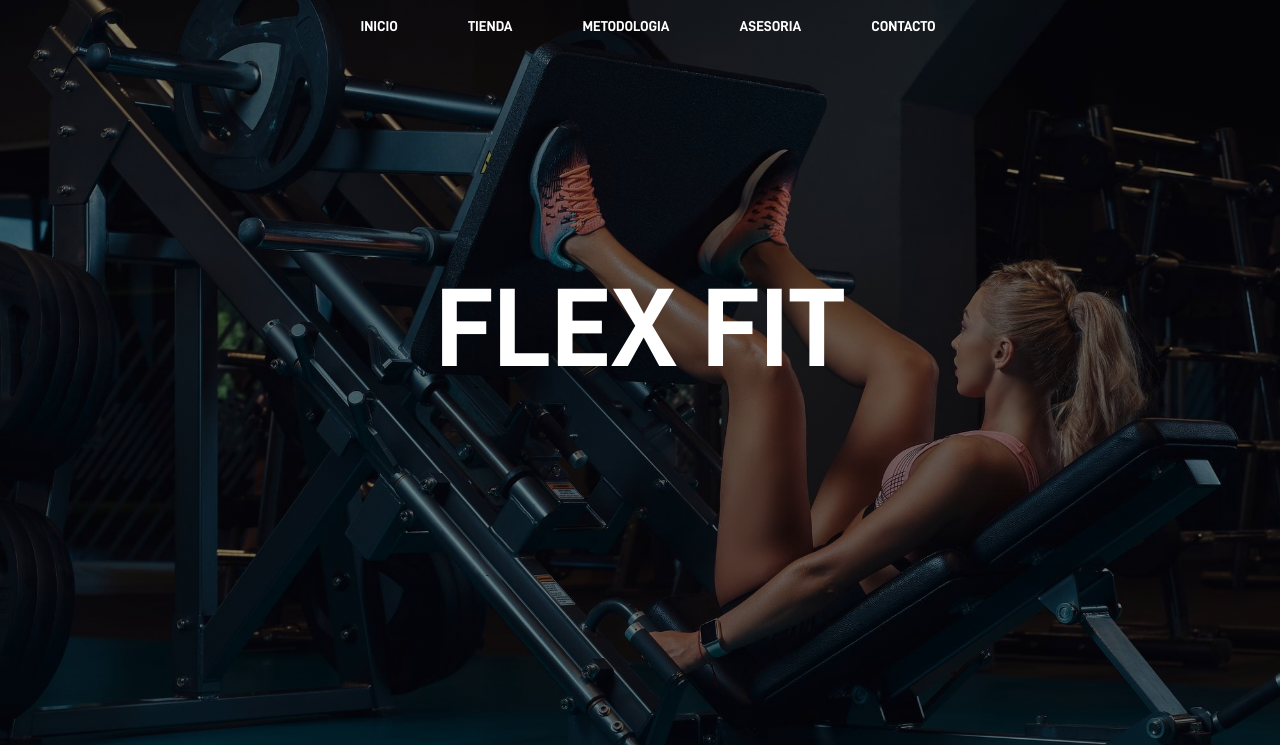
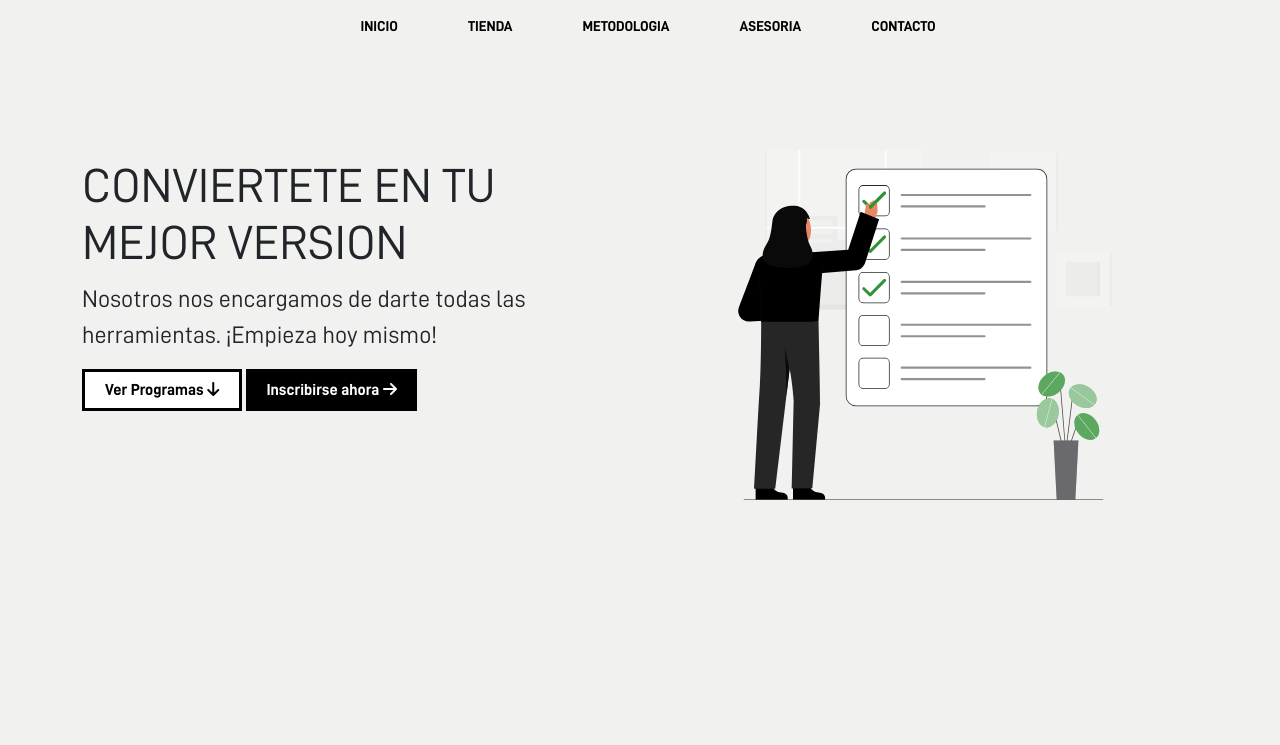
Before and after one commit to MaxiCejasDev/Desarrollo-Web-Coderhouse, a plain HTML site: page page/asesoria.html in a window 1280 px wide. Shown: the top 745 px of the page. Drawn offline with nearby package versions, Linux system fonts and the light colour scheme; files whose address does not match are found by name.

Commit message:
PreEntrega3-Cejas

```diff
--- a/page/asesoria.html
+++ b/page/asesoria.html
@@ -8,6 +8,8 @@
     <link rel="shortcut icon" href="../assets/iconos/logo.png" type="image/x-icon">
     <!--BOOTSTRAP-->
     <link href="https://cdn.jsdelivr.net/npm/bootstrap@5.0.2/dist/css/bootstrap.min.css" rel="stylesheet" integrity="sha384-EVSTQN3/azprG1Anm3QDgpJLIm9Nao0Yz1ztcQTwFspd3yD65VohhpuuCOmLASjC" crossorigin="anonymous">
+    <!--ICONOS-->
+    <script src="https://kit.fontawesome.com/2f4640e6f9.js" crossorigin="anonymous"></script>
     <!--CSS-->
     <link rel="stylesheet" href="../css/style.css">
     <!--ANIMACION-->
@@ -28,29 +30,39 @@
 <body>
   <header class="header__asesoria">
         <!--Nav-->
+        <!--Nav-->
         <nav class="navbar navbar-expand-lg navbar-light">
           <div class="container-fluid">
             <a class="navbar-brand" href="#"></a>
             <button class="navbar-toggler" type="button" data-bs-toggle="collapse" data-bs-target="#navbarNavAltMarkup" aria-controls="navbarNavAltMarkup" aria-expanded="false" aria-label="Toggle navigation">
-                    <span class="navbar-toggler-icon"></span>
+              <span class="navbar-toggler-icon" id="navbar__white-icon"></span>
             </button>
             <div class="collapse navbar-collapse" id="navbarNavAltMarkup">
               <div class="navbar-nav mx-auto">
-                      <a class="nav-link nav__effect" id="nav__link-inicio" aria-current="page" href="../index.html">INICIO</a>
-                      <a class="nav-link nav__effect" id="nav__link-inicio" href="tienda.html">TIENDA</a>
-                      <a class="nav-link nav__effect" id="nav__link-inicio" href="metodo.html">METODOLOGIA</a>
-                      <a class="nav-link nav__effect" id="nav__link-inicio" href="asesoria.html">ASESORIA</a>
-                      <a class="nav-link nav__effect" id="nav__link-inicio" href="contacto.html" tabindex="-1">CONTACTO</a>
+                <a class="nav-link nav__white-link" id="nav__white" aria-current="page" href="../index.html">INICIO</a>
+                <a class="nav-link nav__white-link" id="nav__white" href="tienda.html">TIENDA</a>
+                <a class="nav-link nav__white-link" id="nav__white" href="metodo.html">METODOLOGIA</a>
+                <a class="nav-link nav__white-link" id="nav__white" href="asesoria.html">ASESORIA</a>
+                <a class="nav-link nav__white-link" id="nav__white" href="contacto.html" tabindex="-1">CONTACTO</a>
               </div>
             </div>
           </div>
       </nav>
       <!--HERO-->
-        <section class="hero__asesoria w-100% vh-100">
-          <div class="container-fluid">
-            <div class="row hero__asesoria-text--container">
-                <div class="col-12 d-flex flex-column justify-content-center align-items-center">
-                  <h1 class="hero__asesoria-title">FLEX FIT</h1>
+        <section class="hero__asesoria w-100% vh-100%">
+          <div class="container">
+            <div class="row mt-5">
+              <div class="col-md-6 col-sm-12 mt-5 hero__asesoria-text--container">
+                <h1 class="mt-2 hero__asesoria-title">CONVIERTETE EN TU MEJOR VERSION</h1>
+                <p class="mt-2 hero__asesoria-paragraph">Nosotros nos encargamos de darte todas las herramientas.
+                  ¡Empieza hoy mismo!</p>
+                  <div class="hero__asesoria-button--container mt-4">
+                    <a class="mt-2 hero__asesoria-button1" href="asesoria.html#funcional">Ver Programas <i class="fa-solid fa-arrow-down"></i></a>
+                    <a class="mt-2 hero__asesoria-button2" href="asesoria.html#funcional">Inscribirse ahora <i class="fa-solid fa-arrow-right"></i></a>
+                </div>
+              </div>
+              <div class="col-md-6 col-sm-12 mt-5 hero__asesoria-img--container">
+                <img class="img-fluid hero__asesoria-img" src="../assets/asesoria/heroasesoria.svg" alt="">
               </div>
             </div>
             </div>
@@ -59,7 +71,7 @@
       <!--MAIN-->
       <!--INFO-->
   <main class="asesoria__main">
-    <section class="container pb-5 pt-3 asesoria__info">
+    <section class="container pb-5 pt-5 asesoria__info">
       <div class="row asesoria__info-items--container">
         <div class="asesoria__info-item1 col-md-3  d-flex flex-column justify-content-center align-items-center">
           <img class="mt-3 asesoria__info-img" src="../assets/asesoria/uno.png" alt="Numero uno">
--- a/scss/components/_header-asesoria.scss
+++ b/scss/components/_header-asesoria.scss
@@ -2,29 +2,75 @@
 @import '../base/listas';
 
 
-
 .header__asesoria{
-    background-image: linear-gradient(
-        0deg,
-        rgba(0,0,0,.5),
-        rgba(0,0,0,.5)
-    ), url(../assets/asesoria/asesoria.jpg);
-    background-repeat: no-repeat;
-    background-position: center;
-    background-size: cover;
+  background-color: $bg-color;
+  padding-bottom: 100px;
     .hero__asesoria{
-        .container-fluid{
-            .hero__asesoria-text--container{
-              height: 70vh;
-                  .col-12{
-                    .hero__asesoria-title{
-                      font-size: nth($size, 7);
-                      color: $color-primary;
-                      font-family: $font-primary-bold;
-                      text-align: center;
-                    }
+      .container{
+        .row{
+          .hero__asesoria-text--container{
+            .hero__asesoria-title{
+              font-family: $font-primary;
+              font-size: nth($size, 6);
+            }
+            .hero__asesoria-paragraph{
+              font-family: $font-primary;
+              font-size: nth($size, 4);
+            }
+            .hero__asesoria-button--container{
+                .hero__asesoria-button1{
+                  background-color: $color-primary;
+                  color: $color-secondary;
+                  font-family: $font-primary-bold;
+                  text-decoration: none;
+                  border: 3px solid $color-secondary;
+                  padding: 10px 20px;
+                  &:hover{
+                  padding: 13px 20px;
+                  background-color: $color-secondary;
+                  color: $color-primary;
+                  border: none;
+                  }
+                }
+                .hero__asesoria-button2{
+                  background-color: $color-secondary;
+                  color: $color-primary;
+                  font-family: $font-primary-bold;
+                  text-decoration: none;
+                  border: none;
+                  padding: 13px 20px;
+                  &:hover{
+                  padding: 10px 20px;
+                  color: $color-secondary;
+                  background-color: $color-primary;
+                  border: 3px solid $color-secondary;
                   }
                 }
             }
+          }
+          .hero__asesoria-img--container{
+            .hero__asesoria-img{
+              height: 350px;
+              width: 100%;
+            }
+          }
         }
+      }
+    }
+    @media screen and  (max-width: $breakpoint-xs) {
+        .hero__asesoria{
+          .container{
+            .row{
+              .hero__asesoria-text--container{
+                .hero__asesoria-button--container{
+                  display: flex;
+                  flex-direction: column;
+                  align-items: flex-start;
+                  justify-content: flex-start;
+                }
+              }
+            }
+          }
+        }
+    }
 }
--- a/scss/components/_header-inicio.scss
+++ b/scss/components/_header-inicio.scss
@@ -1,6 +1,5 @@
 @import '../base/variables';
 @import '../base/listas';
-
 
 
 .header__inicio {
--- a/scss/components/_main-asesoria.scss
+++ b/scss/components/_main-asesoria.scss
@@ -5,9 +5,11 @@
 
 
 .asesoria__main{
+    padding-top: 100px;
     background-color: $bg-color;
     .asesoria__info{
         .asesoria__info-items--container{
+            background-color: #D9D9D9;
             .asesoria__info-item1{
                 .asesoria__info-img{
                     width: 100px;
@@ -88,7 +90,7 @@
                 .plan__price{
                     font-family: $font-primary-bold;
                     font-size: 1.3rem;
-                    color: #5126ff;
+                    color: #367CFF;
                 }
                 .plan__description{
                     font-family: $font-primary-bold;
@@ -203,7 +205,7 @@
                 .plan__price{
                     font-family: $font-primary-bold;
                     font-size: nth($size, 3);
-                    color: #5126ff;
+                    color: #367CFF;
                 }
                 .plan__description{
                     font-family: $font-primary-bold;
@@ -318,7 +320,7 @@
                 .plan__price{
                     font-family: $font-primary-bold;
                     font-size: nth($size, 3);
-                    color: #5126ff;
+                    color: #367CFF;
                 }
                 .plan__description{
                     font-family: $font-primary-bold;
@@ -411,6 +413,7 @@
         }
     }
     @media screen and (max-width: $breakpoint-lg) {
+        padding-top: 50px;
         .funcional__container{
             .grid__funcional{
                 grid-template-columns: 1fr;
```
Also changed, not shown: assets/asesoria/asesoria.jpg (deleted), assets/asesoria/heroasesoria.svg (added), css/style.css. Lines whose indentation alone changed are shown as unchanged.
